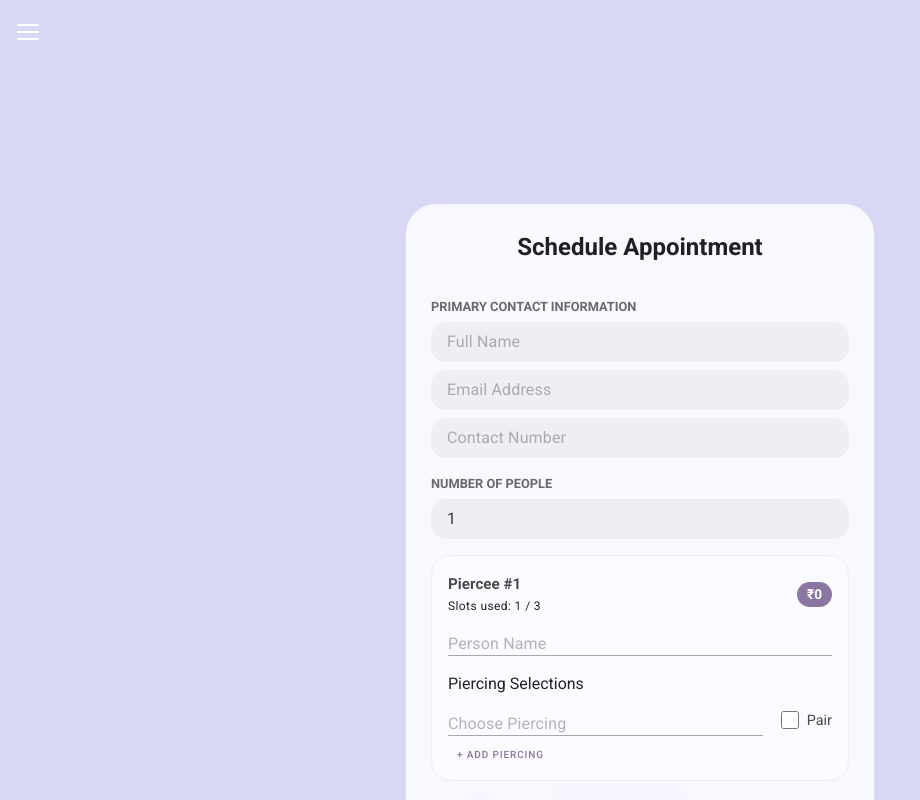
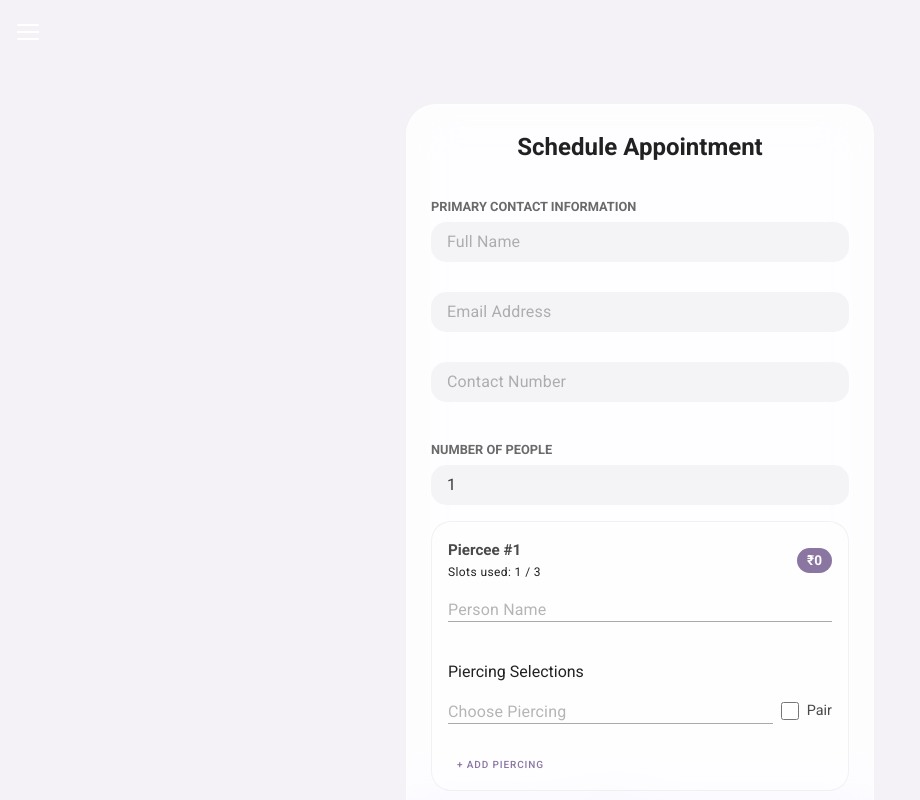
Before and after one commit to subhadeepsarkar1007/pokes-on-you-website, a Vue app: page /schedule in a window 1280 px wide. Shown: the top 800 px of the page, without its empty margins (0-920 px from the left). Built offline with nearby package versions, Linux system fonts and the light colour scheme.

Commit message:
validations implemented and cross style changes

```diff
--- a/src/views/ScheduleView.vue
+++ b/src/views/ScheduleView.vue
@@ -9,12 +9,12 @@
         <v-form ref="formRef" v-model="valid">
           <div class="input-group mb-4">
             <label class="field-label">Primary Contact Information</label>
-            <v-text-field density="compact" v-model="booking.name" placeholder="Full Name" variant="solo"
-              class="custom-input mb-2" flat hide-details />
-            <v-text-field density="compact" v-model="booking.email" placeholder="Email Address" type="email"
-              variant="solo" class="custom-input mb-2" flat hide-details />
-            <v-text-field density="compact" v-model="booking.phone" placeholder="Contact Number" variant="solo"
-              class="custom-input mb-4" flat hide-details />
+            <v-text-field density="compact" v-model="booking.name" :rules="rules.required" placeholder="Full Name"
+              variant="solo" class="custom-input mb-2" flat />
+            <v-text-field density="compact" v-model="booking.email" :rules="rules.email" placeholder="Email Address"
+              type="email" variant="solo" class="custom-input mb-2" flat />
+            <v-text-field density="compact" v-model="booking.phone" :rules="rules.phone" placeholder="Contact Number"
+              variant="solo" class="custom-input mb-4" flat />
 
             <label class="field-label">Number of People</label>
             <v-select density="compact" v-model="booking.count" :items="[1, 2, 3]" placeholder="Select count"
@@ -34,23 +34,23 @@
               </div>
             </div>
 
-            <v-text-field density="compact" v-model="p.name" placeholder="Person Name" variant="underlined"
-              class="mb-4 custom-input-underlined" hide-details />
+            <v-text-field density="compact" v-model="p.name" :rules="rules.required" placeholder="Person Name"
+              variant="underlined" class="mb-4 custom-input-underlined" />
 
             <label class="field-label-small">Piercing Selections</label>
-            <div v-for="(sel, sIdx) in p.selections" :key="sIdx" class="d-flex align-center mt-2 animate-in">
-              <v-select density="compact" v-model="sel.piercing" :items="piercingOptions" item-title="label"
-                return-object placeholder="Choose Piercing" variant="underlined" hide-details
+            <div v-for="(sel, sIdx) in p.selections" :key="sIdx" class="d-flex align-start mt-2 animate-in">
+              <v-select density="compact" v-model="sel.piercing" :items="piercingOptions" :rules="rules.required"
+                item-title="label" return-object placeholder="Choose Piercing" variant="underlined"
                 class="flex-grow-1 custom-input-underlined" />
 
-              <div class="html-checkbox-wrapper ml-2">
+              <div class="html-checkbox-wrapper ml-2 pt-2">
                 <input type="checkbox" :id="'pair-' + index + '-' + sIdx" v-model="sel.isPair"
                   :disabled="!sel.isPair && getTotalWeight(index) >= 3" />
                 <label :for="'pair-' + index + '-' + sIdx">Pair</label>
               </div>
 
               <v-btn v-if="p.selections.length > 1" size="x-small" variant="text" color="red-lighten-2"
-                class="ml-1 px-0 min-width-0 delete-x-btn" @click="removePiercingField(index, sIdx)">
+                class="ml-2 mt-1 px-0 min-width-0 delete-x-btn" @click="removePiercingField(index, sIdx)">
                 ✕
               </v-btn>
             </div>
@@ -67,17 +67,17 @@
               <v-menu v-model="dateMenu" :close-on-content-click="false" transition="scale-transition">
                 <template v-slot:activator="{ props }">
                   <v-text-field :model-value="formattedDisplayDate" readonly v-bind="props" placeholder="DD/MM/YYYY"
-                    variant="solo" class="custom-input" flat hide-details />
+                    variant="solo" class="custom-input" flat :rules="rules.required" />
                 </template>
-                <v-date-picker v-model="booking.date" @update:model-value="dateMenu = false" :min="todayDate"
+                <v-date-picker v-model="booking.date" @update:model-value="onDateSelected" :min="todayDate"
                   :allowed-dates="isNotMonday" color="#8b76a2"></v-date-picker>
               </v-menu>
             </v-col>
 
             <v-col cols="12" sm="6">
               <label class="field-label">Available Time Slots</label>
-              <v-select v-model="booking.slot" :items="availableSlots" placeholder="Select a time" variant="solo"
-                class="custom-input" flat hide-details :disabled="!booking.date" />
+              <v-select v-model="booking.slot" :items="availableSlots" :rules="rules.required"
+                placeholder="Select a time" variant="solo" class="custom-input" flat :disabled="!booking.date" />
             </v-col>
           </v-row>
 
@@ -87,7 +87,7 @@
           </div>
 
           <v-btn block class="action-btn terms-btn mb-3" elevation="0" @click="termsDialog = true">
-            Review Terms & Policies
+            {{ termsConfirmed ? '✅ Policies Reviewed' : 'Review Terms & Policies' }}
           </v-btn>
 
           <v-btn :disabled="!formReady" block class="action-btn submit-btn" elevation="0" @click="submitForm">
@@ -102,29 +102,21 @@
         <h3 class="text-center mb-4 menu-title">Studio Policies</h3>
         <v-divider class="mb-4"></v-divider>
         <div class="terms-content">
-          <v-radio-group v-model="legal.cancellation" class="compact-radio" hide-details>
-            <v-radio label="I agree to 24h cancellation notice" value="agreed" color="#8b76a2" />
-          </v-radio-group>
-          <div class="terms-content">
           <div class="html-checkbox-wrapper mb-3">
             <input type="checkbox" id="cancel" v-model="legal.cancellation" true-value="agreed" false-value="" />
             <label for="cancel">I agree to 24h cancellation notice</label>
           </div>
-
           <div class="html-checkbox-wrapper mb-3">
             <input type="checkbox" id="noshow" v-model="legal.noshow" />
             <label for="noshow">I agree to the No-Show policy</label>
           </div>
-
           <div class="html-checkbox-wrapper mb-3">
             <input type="checkbox" id="guidelines" v-model="legal.guidelines" />
             <label for="guidelines">I agree to health guidelines</label>
           </div>
-
           <div class="html-checkbox-wrapper mb-3">
             <input type="checkbox" id="idPolicy" v-model="legal.idPolicy" />
             <label for="idPolicy">I will bring a valid Photo ID</label>
-            </div>
           </div>
         </div>
         <v-card-actions class="px-0 mt-6">
@@ -158,6 +150,19 @@ const booking = reactive({
 
 const legal = reactive({ cancellation: '', noshow: false, guidelines: false, idPolicy: false })
 
+// --- Validation Rules ---
+const rules = {
+  required: [(v: any) => !!v || 'Field is required'],
+  email: [
+    (v: string) => !!v || 'Email is required',
+    (v: string) => /.+@.+\..+/.test(v) || 'E-mail must be valid',
+  ],
+  phone: [
+    (v: string) => !!v || 'Phone is required',
+    (v: string) => /^\d{10}$/.test(v) || 'Phone must be 10 digits',
+  ],
+}
+
 const piercingOptions = [
   { label: 'Lobe (₹500)', price: 500 },
   { label: 'Nose (₹500)', price: 500 },
@@ -180,7 +185,6 @@ const piercingOptions = [
   { label: 'Surface (₹2000)', price: 2000 },
 ]
 
-// Logic to calculate price for one person
 const getPersonTotal = (pIndex: number) => {
   return booking.piercees[pIndex].selections.reduce((sum, sel) => {
     const basePrice = sel.piercing?.price || 0
@@ -188,7 +192,6 @@ const getPersonTotal = (pIndex: number) => {
   }, 0)
 }
 
-// Logic for grand total
 const grandTotal = computed(() => {
   return booking.piercees.reduce((sum, _, index) => sum + getPersonTotal(index), 0)
 })
@@ -196,16 +199,11 @@ const grandTotal = computed(() => {
 const formattedDisplayDate = computed(() => {
   if (!booking.date) return ''
   const d = new Date(booking.date)
-  const day = String(d.getDate()).padStart(2, '0')
-  const month = String(d.getMonth() + 1).padStart(2, '0')
-  const year = d.getFullYear()
-  return `${day}/${month}/${year}`
+  return `${String(d.getDate()).padStart(2, '0')}/${String(d.getMonth() + 1).padStart(2, '0')}/${d.getFullYear()}`
 })
 
 const getTotalWeight = (pIndex: number) => {
-  return booking.piercees[pIndex].selections.reduce((sum, sel) => {
-    return sum + (sel.isPair ? 2 : 1)
-  }, 0)
+  return booking.piercees[pIndex].selections.reduce((sum, sel) => sum + (sel.isPair ? 2 : 1), 0)
 }
 
 const addPiercingField = (pIndex: number) => {
@@ -218,7 +216,10 @@ const removePiercingField = (pIndex: number, sIndex: number) => {
   booking.piercees[pIndex].selections.splice(sIndex, 1)
 }
 
+// --- Clearing Trigger 1: Change in headcount ---
 const syncPiercees = (val: number) => {
+  booking.date = null // Reset date
+  booking.slot = '' // Reset slot
   const diff = val - booking.piercees.length
   if (diff > 0) {
     for (let i = 0; i < diff; i++) {
@@ -227,6 +228,12 @@ const syncPiercees = (val: number) => {
   } else {
     booking.piercees.splice(val)
   }
+}
+
+// --- Clearing Trigger 2: Change in Date ---
+const onDateSelected = () => {
+  dateMenu.value = false
+  booking.slot = '' // Reset slot
 }
 
 const availableSlots = computed(() => {
@@ -241,20 +248,16 @@ const availableSlots = computed(() => {
   return []
 })
 
-const isNotMonday = (date: unknown) => {
-  const d = new Date(date as string | number | Date)
-  const day = d.getUTCDay()
-  return day !== 0
-}
+const isNotMonday = (date: any) => new Date(date).getUTCDay() !== 0
 
 const allChecked = computed(
   () => legal.cancellation && legal.noshow && legal.guidelines && legal.idPolicy,
 )
 
 const formReady = computed(() => {
-  const basicInfo = booking.name && booking.email && booking.date && booking.slot
   const slotValid = booking.slot && !booking.slot.includes('Closed')
-  return basicInfo && slotValid && termsConfirmed.value
+  // Valid is the v-model from v-form
+  return valid.value && slotValid && termsConfirmed.value
 })
 
 const confirmTerms = () => {
@@ -266,7 +269,7 @@ const submitForm = () => alert('Booking submitted successfully!')
 </script>
 
 <style scoped>
-/* Added Styles for Pricing */
+/* Pricing & Layout */
 .price-tag {
   background: #8b76a2;
   color: white;
@@ -283,9 +286,9 @@ const submitForm = () => alert('Booking submitted successfully!')
   color: #4a4a4a;
 }
 
-/* Original Styles */
 .secondary-bg-abs {
-  background: url('@/assets/secondary-background.jpg') no-repeat center center fixed;
+  background: #f4f1f7;
+  /* Fallback */
   background-size: cover;
   width: 100vw;
   height: 100vh;
@@ -298,7 +301,7 @@ const submitForm = () => alert('Booking submitted successfully!')
 .form-container {
   position: relative;
   z-index: 1;
-  padding-top: 140px;
+  padding-top: 40px;
   max-width: 500px;
   padding-bottom: 60px;
 }
@@ -354,7 +357,8 @@ const submitForm = () => alert('Booking submitted successfully!')
 }
 
 .delete-x-btn {
-  font-size: 1.2rem !important;
+  padding-top: 2px !important;
+  font-size: 1rem !important;
   font-weight: bold !important;
   min-width: 32px !important;
 }
@@ -380,7 +384,6 @@ const submitForm = () => alert('Booking submitted successfully!')
   font-weight: bold;
 }
 
-/* Styling the HTML Checkbox */
 .html-checkbox-wrapper {
   display: flex;
   align-items: center;
@@ -394,25 +397,5 @@ const submitForm = () => alert('Booking submitted successfully!')
   width: 18px;
   height: 18px;
   accent-color: #8b76a2;
-  /* Matches your theme purple */
-  border: 1px solid rgba(0, 0, 0, 0.2);
-  border-radius: 4px;
-}
-
-.html-checkbox-wrapper label {
-  cursor: pointer;
-  user-select: none;
-}
-
-.html-checkbox-wrapper input[type='checkbox']:disabled {
-  cursor: not-allowed;
-  opacity: 0.5;
-}
-
-/* Adjusting the container for piercing selection to align items */
-.animate-in {
-  display: flex;
-  align-items: center;
-  gap: 10px;
 }
 </style>
```
Lines whose indentation alone changed are shown as unchanged.
